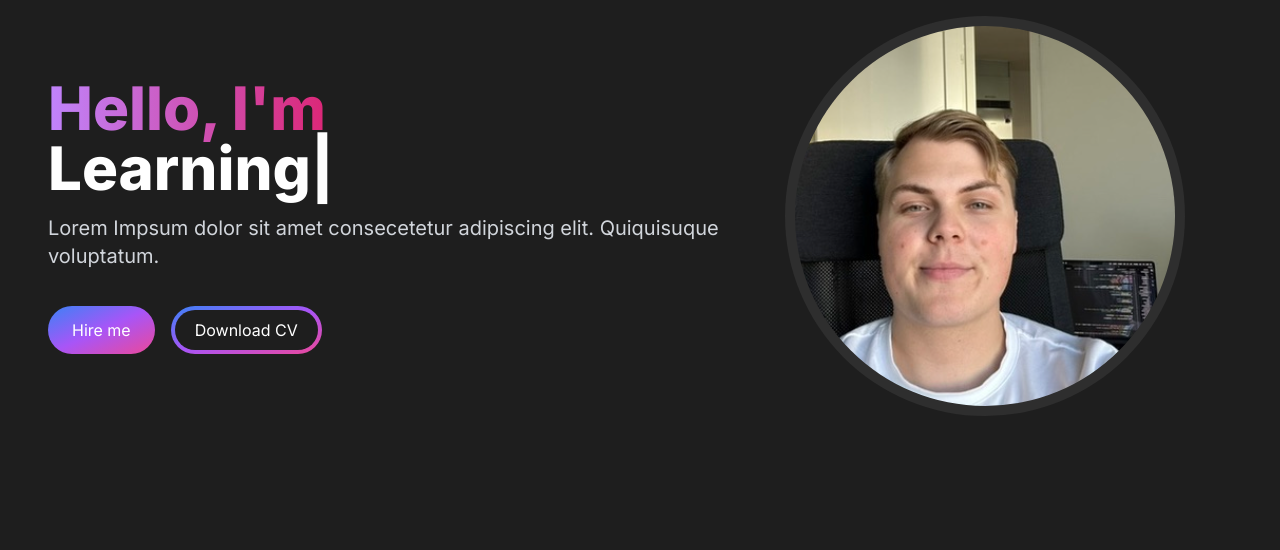
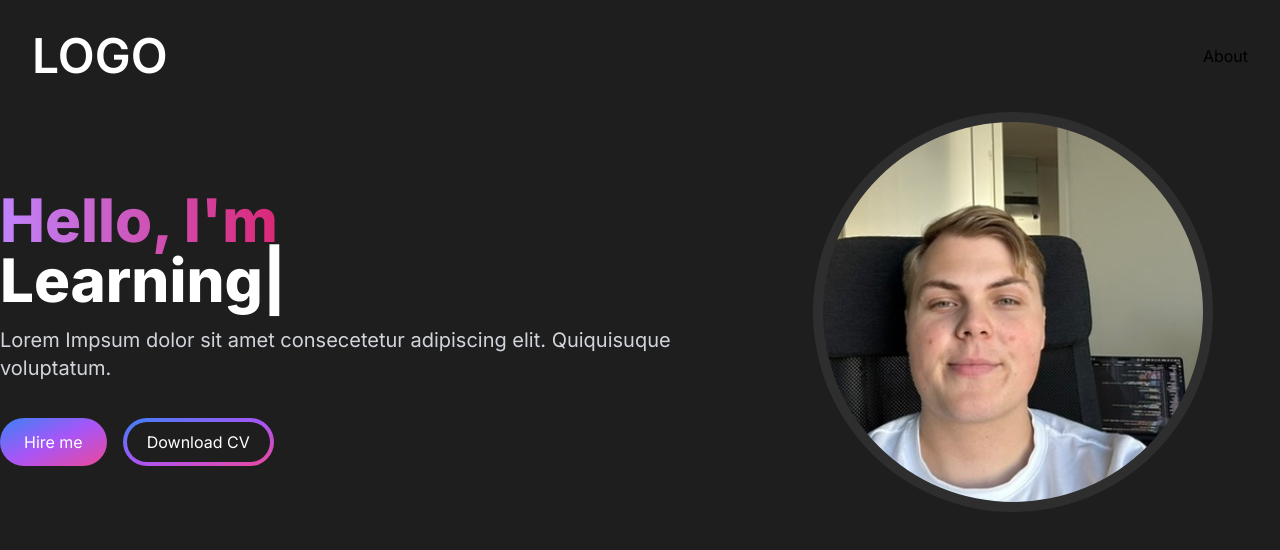
Before and after one commit to felixhard/portfolio-webiste, a Next.js app: page / in a window 1280 px wide. Shown: the top 550 px of the page. Built offline with nearby package versions, Linux system fonts and the light colour scheme.

Commit message:
push to save changes

```diff
--- a/app/components/HeroSection.jsx
+++ b/app/components/HeroSection.jsx
@@ -9,7 +9,7 @@ const HeroSection = () => {
         <section>
             <div className="grid grid-cols-1 sm:grid-cols-12">
                 <div className="col-span-7 place-self-center text-center sm:text-left">
-                    <h1 className="text-white mb-4 text-4xl sm:text-5xl lg:text-6xl font-extrabold">
+                    <h1 className="text-white mb-4 mt-8 text-4xl sm:text-5xl lg:text-6xl font-extrabold">
                         <span className="text-transparent bg-clip-text bg-gradient-to-r from-purple-400 to-pink-600">
                             Hello, I'm{" "}
                             </span>
--- /dev/null
+++ b/app/components/Navbar.jsx
@@ -0,0 +1,19 @@
+import Link from 'next/link'
+import React from 'react'
+
+const Navbar = () => {
+  return (
+    <nav>
+        <div className="flex flex-wrap items-center justify-between mx-auto p-8">
+            <Link href={"/"} className="text-5xl text-white font-semibold">LOGO</Link>
+            <div className="menu hidden md:block md:w-auto" id="navbar">
+                <ul>
+                    <li><Link href={"#about"} className="">About</Link></li>
+                </ul>
+            </div>
+        </div>
+    </nav>
+  )
+}
+
+export default Navbar
--- a/app/page.js
+++ b/app/page.js
@@ -1,9 +1,11 @@
 import Image from "next/image";
 import HeroSection from "./components/HeroSection";
+import Navbar from "./components/Navbar";
 
 export default function Home() {
   return (
-    <main className="flex min-h-screen felx-col bg-[#1E1E1E] container mx-auto px-12 py-4">
+    <main className="flex min-h-screen flex-col bg-[#1E1E1E]">
+        <Navbar/>
       <div classname="container mx-auto px-12 py-4">
         <HeroSection />
       </div>
```
